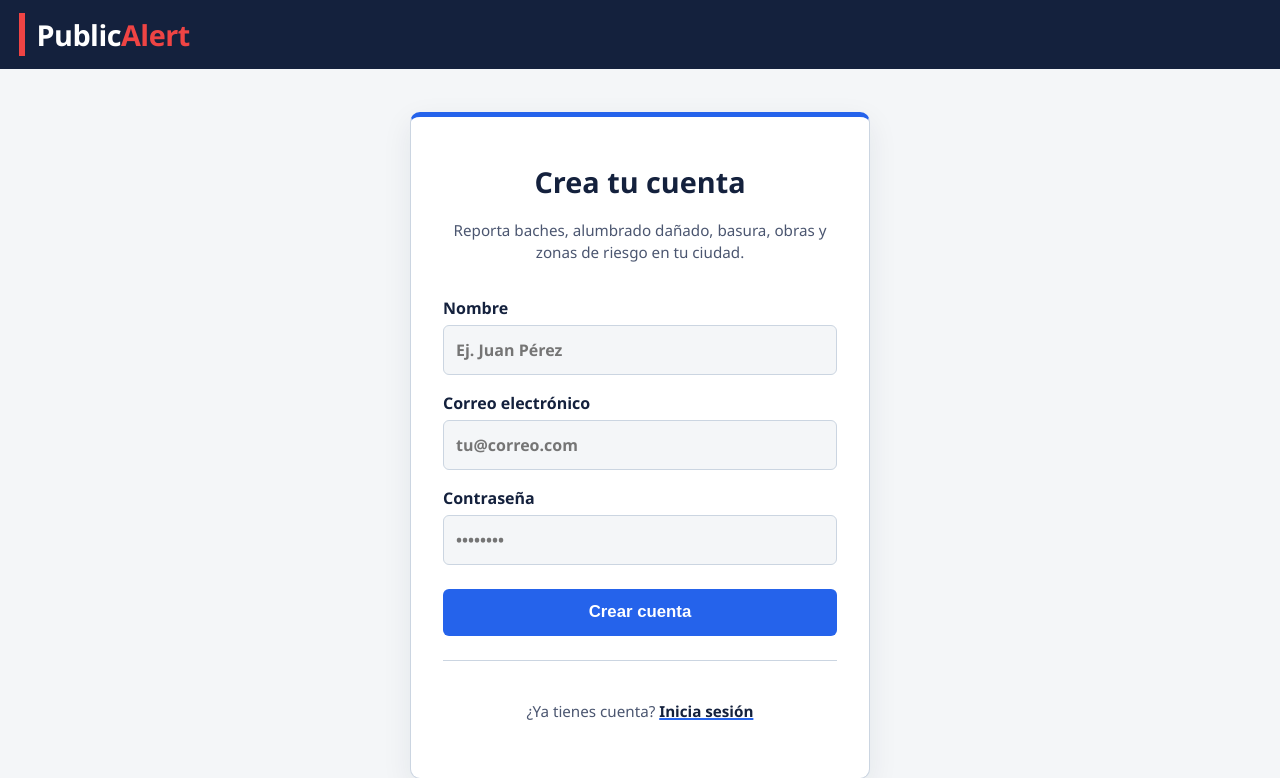
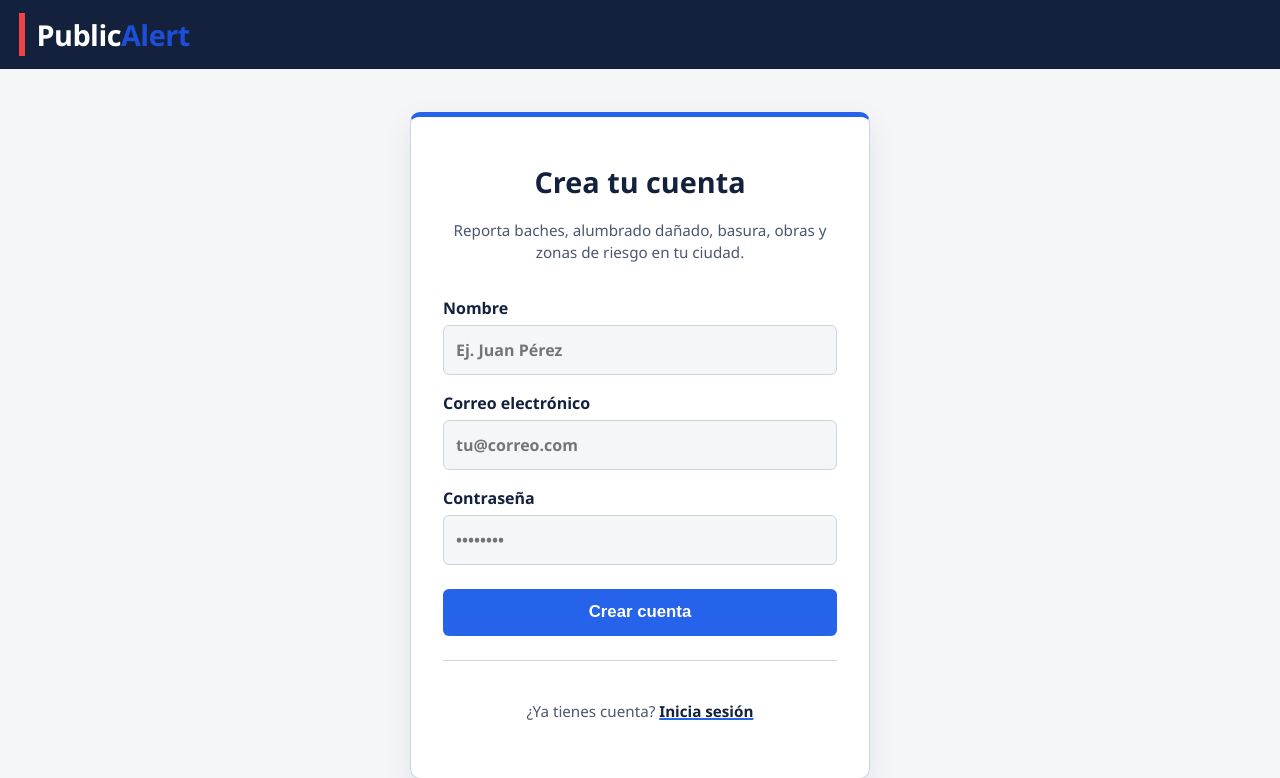
Before and after one commit to santiagoanalfonsora-ops/PublicAlert, a Flask app: page /registro in a window 1280 px wide. Shown: the top 778 px of the page. Run offline with Flask 3, Linux system fonts and the light colour scheme.

Commit message:
actualizacion

```diff
--- a/static/style.css
+++ b/static/style.css
@@ -62,6 +62,7 @@ a {
 
 .texto-rojo {
   color: var(--error);
+  color:#1d4ed8
 }
 
 .barra nav {
```
